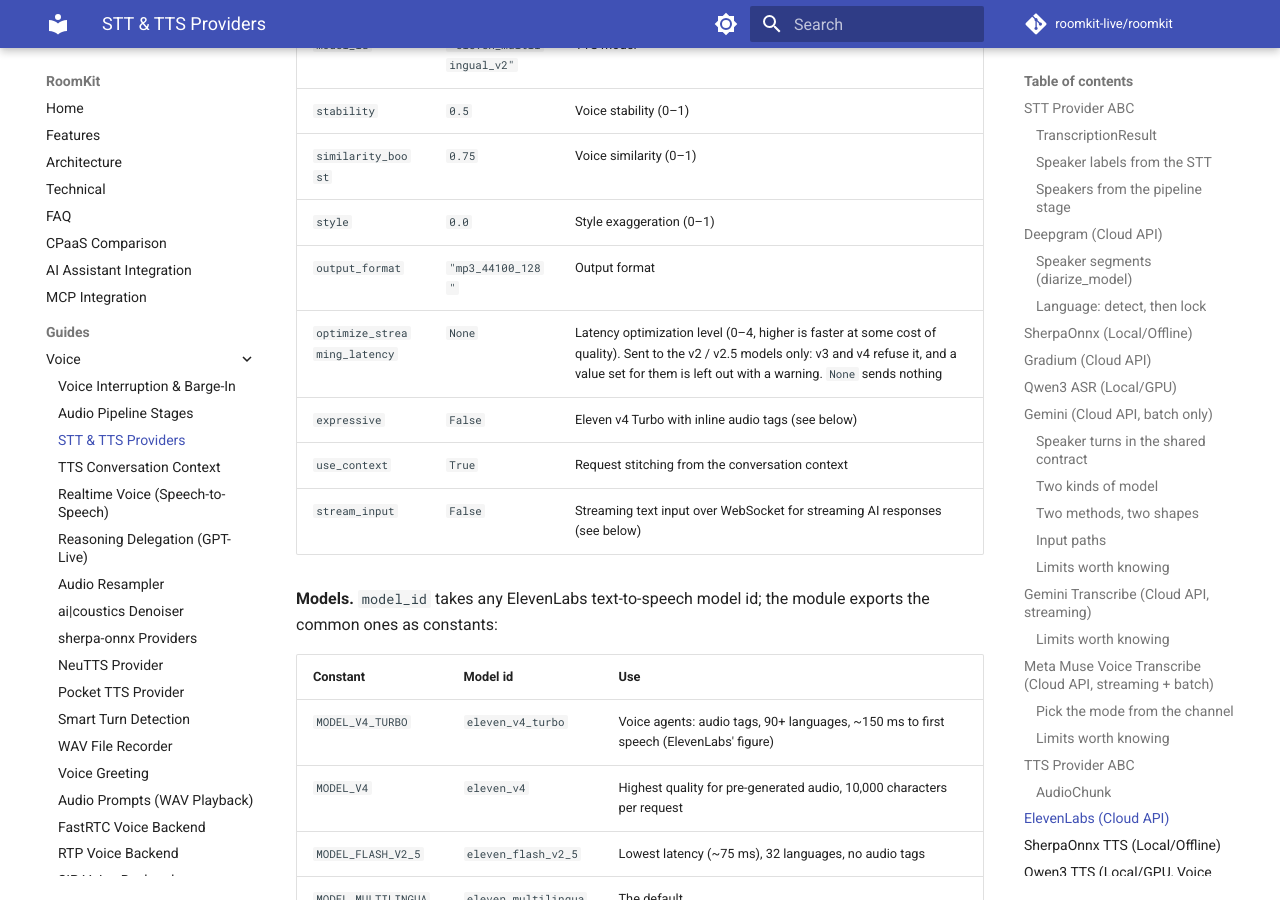
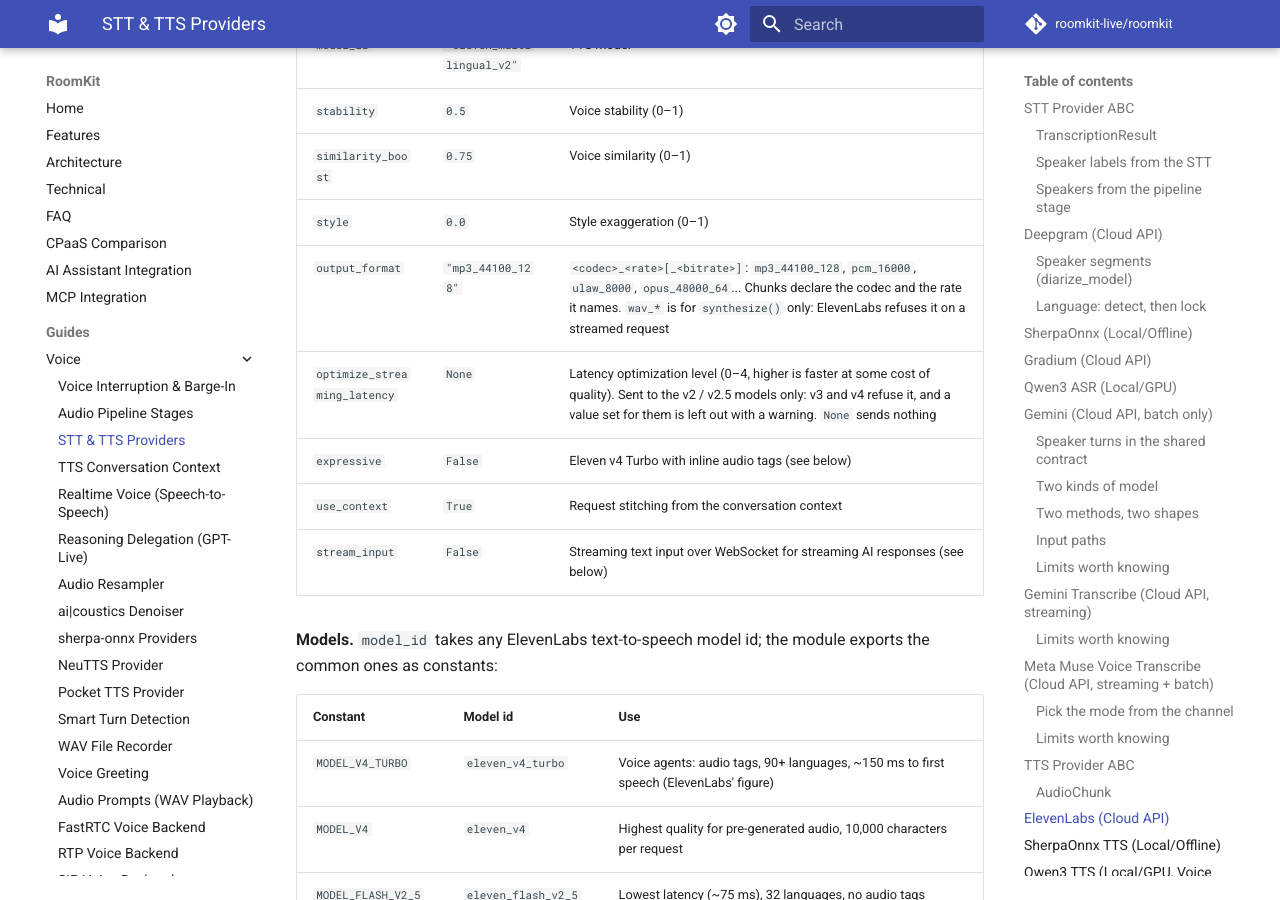
Before and after one commit to roomkit-live/roomkit-docs, an MkDocs documentation site: the page built from docs/guides/stt-tts-providers.md, in a window 1280 px wide and 900 px high, scrolled down 20565 px. Built offline with MkDocs 1.6.1 and Material for MkDocs 9.7.7, drawn with Linux system fonts in a browser that asks for light colours; comment, search, counter and statistics services are not loaded; some of the changed text lies outside the part shown.

Commit message:
docs(tts): an ElevenLabs output_format declares the codec and rate it names, and a Grok or Gradium stream configured for wav asks for pcm (RMK-413)

```diff
--- a/docs/guides/stt-tts-providers.md
+++ b/docs/guides/stt-tts-providers.md
@@ -871,7 +871,7 @@ for v in await tts.list_voices(language="fr"):
 | `stability` | `0.5` | Voice stability (0–1) |
 | `similarity_boost` | `0.75` | Voice similarity (0–1) |
 | `style` | `0.0` | Style exaggeration (0–1) |
-| `output_format` | `"mp3_44100_128"` | Output format |
+| `output_format` | `"mp3_44100_128"` | `<codec>_<rate>[_<bitrate>]`: `mp3_44100_128`, `pcm_16000`, `ulaw_8000`, `opus_48000_64`... Chunks declare the codec and the rate it names. `wav_*` is for `synthesize()` only: ElevenLabs refuses it on a streamed request |
 | `optimize_streaming_latency` | `None` | Latency optimization level (0–4, higher is faster at some cost of quality). Sent to the v2 / v2.5 models only: v3 and v4 refuse it, and a value set for them is left out with a warning. `None` sends nothing |
 | `expressive` | `False` | Eleven v4 Turbo with inline audio tags (see below) |
 | `use_context` | `True` | Request stitching from the conversation context |
@@ -1056,7 +1056,7 @@ tts = GrokTTSProvider(
 | `api_key` | *(required)* | xAI API key |
 | `voice_id` | `"eve"` | Voice — `eve`, `ara`, `rex`, `sal`, `leo` |
 | `language` | `"en"` | BCP-47 language code or `"auto"` |
-| `codec` | `"pcm"` | Output codec: `pcm`, `wav`, `mp3`, `mulaw`, `alaw` |
+| `codec` | `"pcm"` | Output codec: `pcm`, `wav`, `mp3`, `mulaw`, `alaw`. `wav` applies to `synthesize()`; a streamed request asks for `pcm`, since a WAV stream opens with a header that would be played as audio |
 | `sample_rate` | `24000` | Sample rate in Hz |
 | `bit_rate` | `128000` | MP3 bit rate (only used with `codec="mp3"`) |
 | `base_url` | `"https://api.x.ai/v1"` | REST API base URL |
@@ -1089,7 +1089,7 @@ tts = GradiumTTSProvider(
         voice_id="default",
         region="us",
         model_name="default",
-        output_format="pcm_16000",
+        output_format="pcm_16000",  # "wav" applies to synthesize(); streams ask for "pcm"
         temperature=0.7,
         cfg_coef=2.0,               # Voice similarity (1.0–4.0)
         padding_bonus=0.0,          # Speed: negative = faster, positive = slower
```
